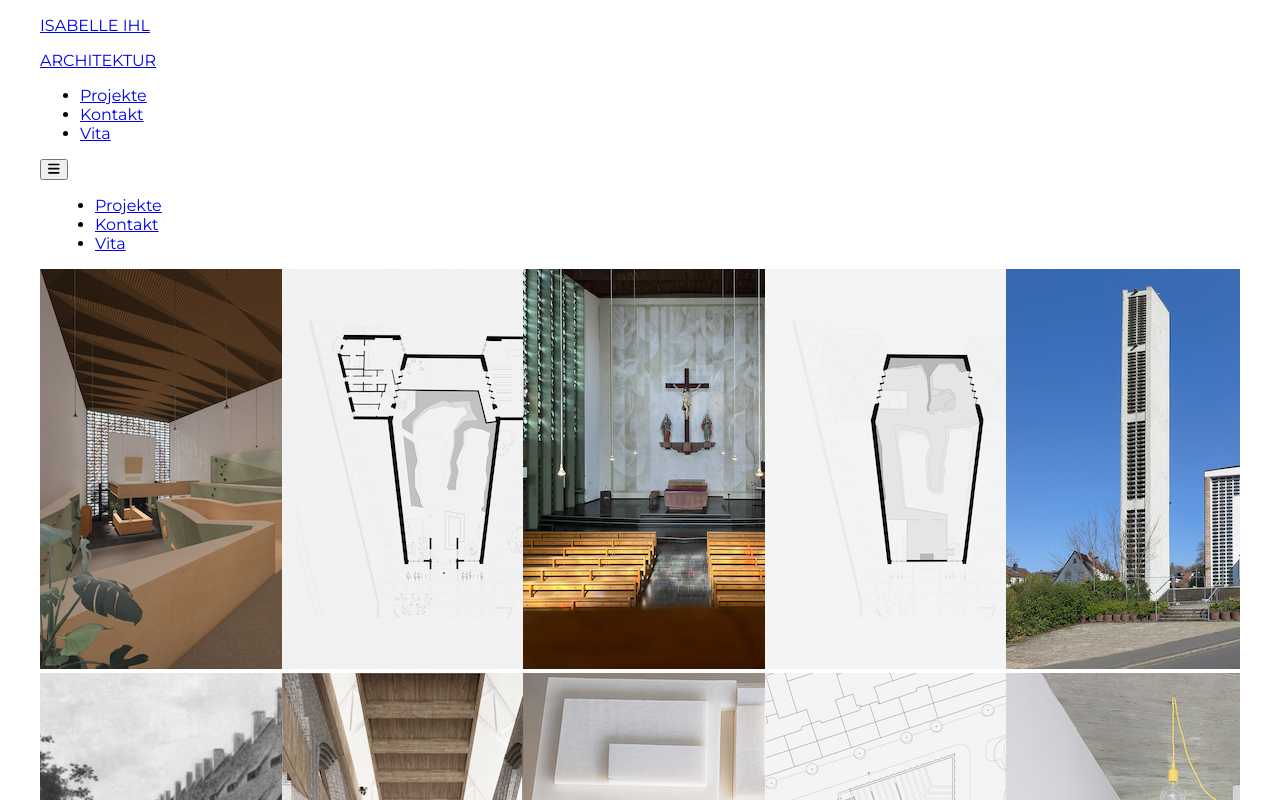
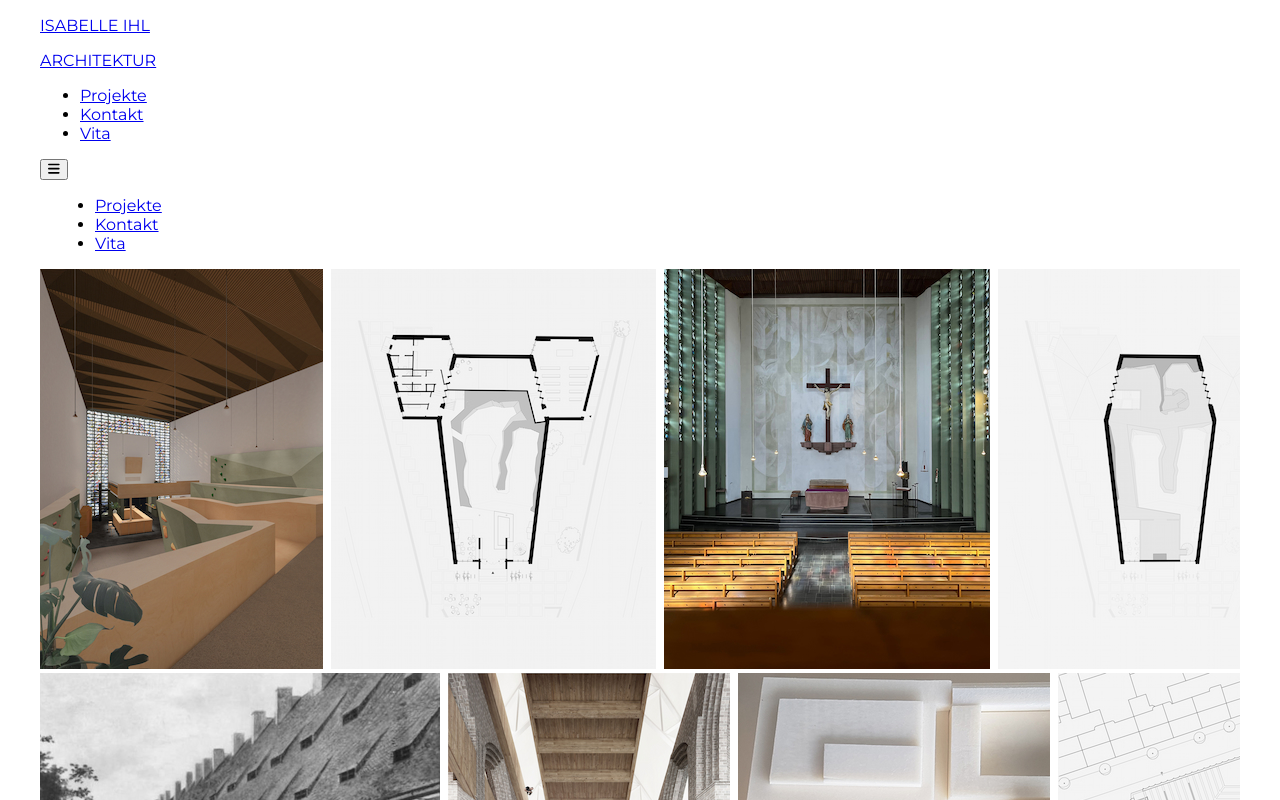
Before and after one commit to ihl-architektur/ihl-architektur.github.io, a React (Create React App) app: page / in a window 1280 px wide. Shown: the top 800 px of the page. Built offline with nearby package versions, Linux system fonts and the light colour scheme; the HTML template or start-up script is replaced by a standard one.

Commit message:
fixes image width in projects

```diff
--- a/src/components/pages/Projects.jsx
+++ b/src/components/pages/Projects.jsx
@@ -26,6 +26,8 @@ const Projects = () => {
   const images = [
     {
       src: projectsA1,
+      title: 'Boulderhalle',
+      subtitle: 'Bouldercurch',
       link: '/projects/boulderchurch',
     },
     { src: projectsA2, link: 'Image 2' },
--- a/src/components/sections/ImageSwiper.jsx
+++ b/src/components/sections/ImageSwiper.jsx
@@ -5,6 +5,7 @@ import { useState } from 'react';
 import { useNavigate } from 'react-router-dom';
 import { FreeMode } from 'swiper/modules';
 import ProjectDetailView from './ProjectDetailView';
+import './swiper.css';
 
 const ImageSwiper = ({ imageArray }) => {
   const [hovered, setHovered] = useState(null);
@@ -23,10 +24,7 @@ const ImageSwiper = ({ imageArray }) => {
     <div className="py-1 cotnainer">
       <Swiper
         spaceBetween={8}
-        slidesPerView={3}
-        slidesPerGroup={3}
         modules={[FreeMode]}
-        loop={true}
         freeMode={true}
         breakpoints={{
           320: {
@@ -42,12 +40,11 @@ const ImageSwiper = ({ imageArray }) => {
             slidesPerGroup: 3,
           },
           768: {
-            slidesPerView: 4,
-            slidesPerGroup: 4,
+            slidesPerView: 2,
+            slidesPerGroup: 2,
           },
           1024: {
-            slidesPerView: 5,
-            slidesPerGroup: 5,
+            slidesPerView: 3,
           },
         }}
       >
@@ -61,11 +58,14 @@ const ImageSwiper = ({ imageArray }) => {
               <img src={image.src} alt={`Slide ${index + 1}`} />
               {hovered === index && (
                 <div
-                  className={`absolute inset-0 bg-black bg-opacity-60 flex items-center justify-center text-white text-lg font-semibold transition-opacity duration-300 ${
+                  className={`absolute flex-col inset-0 bg-secondary bg-opacity-80 flex items-center justify-center text-black text-lg font-semibold transition-opacity duration-300 ${
                     hovered === index ? 'opacity-100' : 'opacity-0'
                   }`}
                 >
-                  {image.title}
+                  {image?.title?.toUpperCase()}
+                  <p className="text-sm font-normal">
+                    {image?.subtitle?.toUpperCase()}
+                  </p>
                 </div>
               )}
             </div>
--- a/src/components/sections/swiper.css
+++ b/src/components/sections/swiper.css
@@ -8,9 +8,8 @@
   }
 
 
-  .swiper-slide {
-    width: 100%;
-    height: auto;
-    object-fit: cover;
-    object-position: center;
+
+.swiper-slide {
+    width: auto !important; /* Make slide width depend on the image width */
+
 }
```
